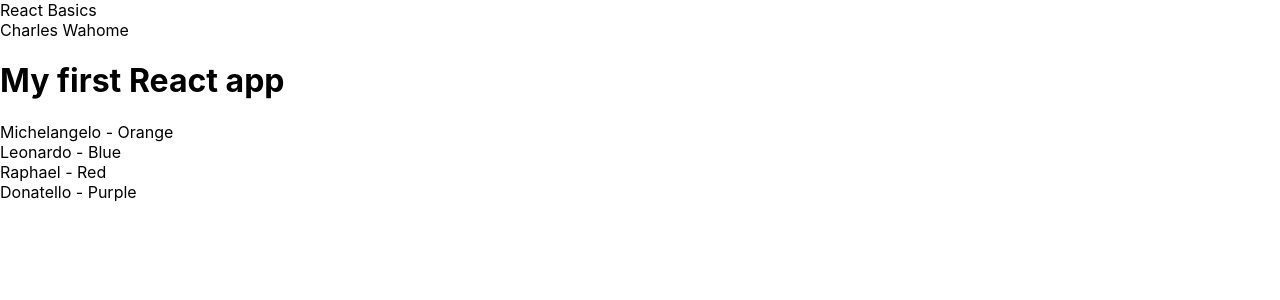
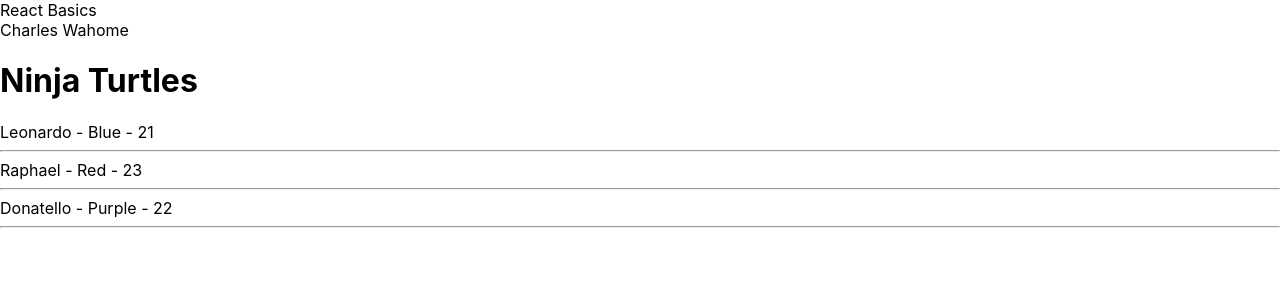
Before and after one commit to thewahome/react-basics, a React (Create React App) app: page / in a window 1280 px wide. Shown: the top 300 px of the page. Built offline with nearby package versions, Linux system fonts and the light colour scheme.

Commit message:
conditional output

```diff
--- a/src/App.js
+++ b/src/App.js
@@ -5,17 +5,17 @@ import Ninjas from './Ninjas/Ninjas'
 class App extends Component {
   state = {
     ninjas: [
-      { name: 'Michelangelo', belt: 'Orange', id: 1 },
-      { name: 'Leonardo', belt: 'Blue', id: 2 },
-      { name: 'Raphael', belt: 'Red', id: 3 },
-      { name: 'Donatello', belt: 'Purple', id: 4 }
+      { name: 'Michelangelo', belt: 'Orange', id: 1, age: 20 },
+      { name: 'Leonardo', belt: 'Blue', id: 2, age: 21 },
+      { name: 'Raphael', belt: 'Red', id: 3, age: 23 },
+      { name: 'Donatello', belt: 'Purple', id: 4, age: 22 }
     ]
   }
   render() {
     return (
       <div className="App">
         <Navbar title="React Basics" user="Charles Wahome" />
-        <h1>My first React app</h1>
+        <h1>Ninja Turtles</h1>
         <Ninjas ninjas={this.state.ninjas} />
       </div>
     );
--- a/src/Ninjas/Ninjas.js
+++ b/src/Ninjas/Ninjas.js
@@ -2,12 +2,29 @@ import React from 'react'
 
 const Ninjas = (props) => {
     const { ninjas } = props
+    /*
+        // uses the conditional approach
+
+
+        const ninjaList = ninjas.map(ninja => {
+        if (ninja.age > 20) {
+            return (
+                <div className="ninja" key={ninja.id}>
+                    <div>{ninja.name} - {ninja.belt} - {ninja.age}</div>
+                    <hr />
+                </div>
+            )
+        } else {
+            return null
+        }
+    }) */
     const ninjaList = ninjas.map(ninja => {
-        return (
+        return ninja.age > 20 ? (
             <div className="ninja" key={ninja.id}>
-                <div>{ninja.name} - {ninja.belt}</div>
+                <div>{ninja.name} - {ninja.belt} - {ninja.age}</div>
+                <hr />
             </div>
-        )
+        ) : null
     })
     return (
         <div className="ninja-list">
```
